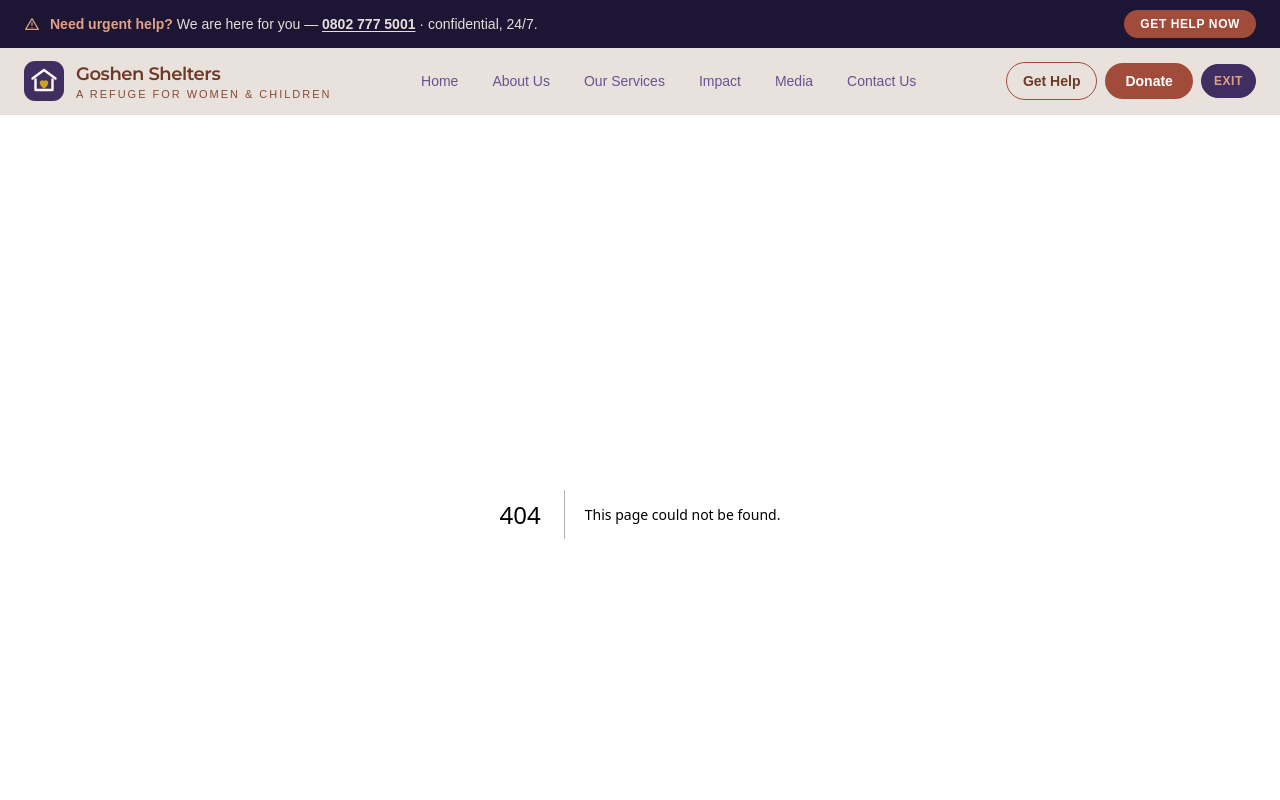
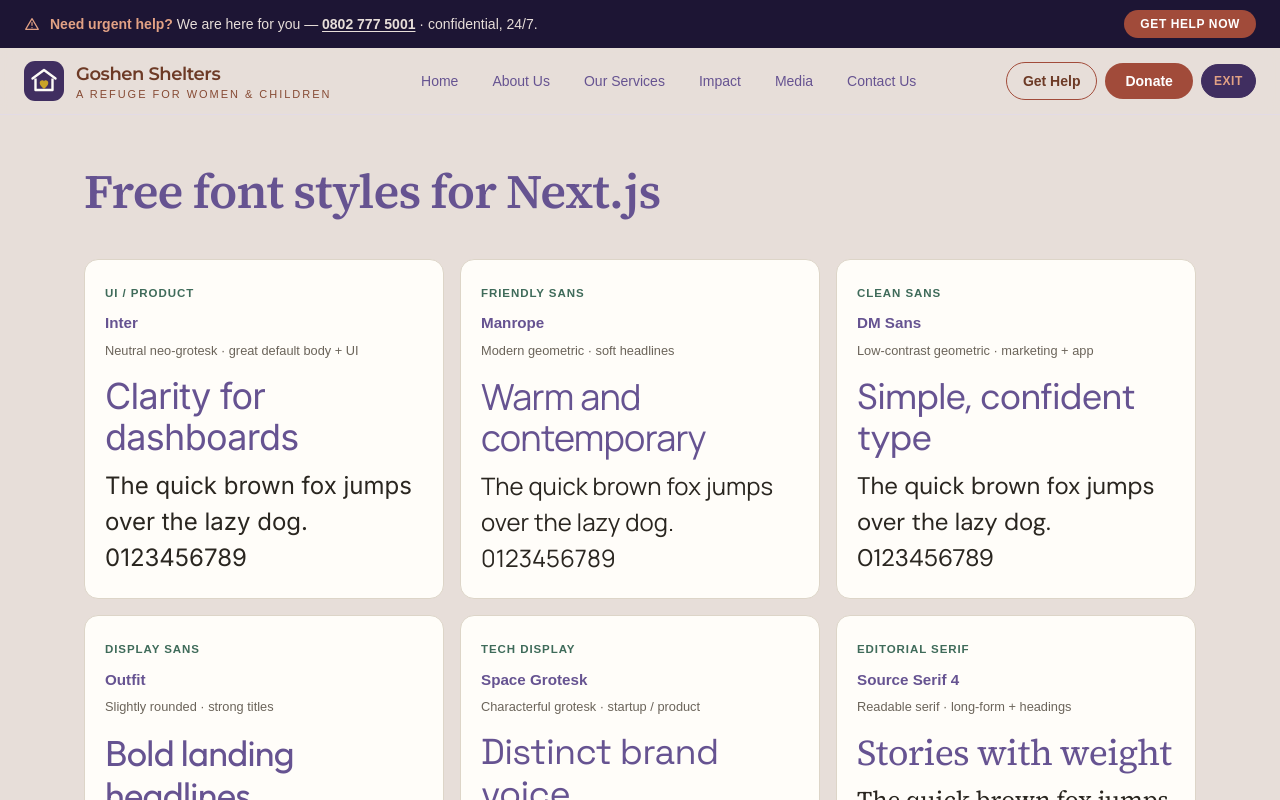
Before and after one commit to Emmancipated/Goshen, a Next.js app: page /fonty in a window 1280 px wide. Before the commit this address had no page. Shown: the top 800 px of the page. Built offline with nearby package versions, Linux system fonts and the light colour scheme.

Commit message:
feat: show some fonts

```diff
--- /dev/null
+++ b/app/fonty/font.ts
@@ -0,0 +1,83 @@
+import {
+  DM_Sans,
+  IBM_Plex_Mono,
+  Instrument_Serif,
+  Inter,
+  Libre_Baskerville,
+  Manrope,
+  Outfit,
+  Source_Serif_4,
+  Space_Grotesk,
+} from "next/font/google";
+
+/** Self-hosted via next/font — no runtime Google CSS request in production. */
+export const inter = Inter({
+  subsets: ["latin"],
+  variable: "--font-inter",
+  display: "swap",
+});
+
+export const manrope = Manrope({
+  subsets: ["latin"],
+  variable: "--font-manrope",
+  display: "swap",
+});
+
+export const dmSans = DM_Sans({
+  subsets: ["latin"],
+  variable: "--font-dm-sans",
+  display: "swap",
+});
+
+export const outfit = Outfit({
+  subsets: ["latin"],
+  variable: "--font-outfit",
+  display: "swap",
+});
+
+export const spaceGrotesk = Space_Grotesk({
+  subsets: ["latin"],
+  variable: "--font-space-grotesk",
+  display: "swap",
+});
+
+export const sourceSerif = Source_Serif_4({
+  subsets: ["latin"],
+  variable: "--font-source-serif",
+  display: "swap",
+});
+
+export const libreBaskerville = Libre_Baskerville({
+  subsets: ["latin"],
+  weight: ["400", "700"],
+  style: ["normal", "italic"],
+  variable: "--font-libre-baskerville",
+  display: "swap",
+});
+
+export const instrumentSerif = Instrument_Serif({
+  subsets: ["latin"],
+  weight: "400",
+  style: ["normal", "italic"],
+  variable: "--font-instrument-serif",
+  display: "swap",
+});
+
+export const ibmPlexMono = IBM_Plex_Mono({
+  subsets: ["latin"],
+  weight: ["400", "500"],
+  variable: "--font-ibm-plex-mono",
+  display: "swap",
+});
+
+export const fontVariables = [
+  inter.variable,
+  manrope.variable,
+  dmSans.variable,
+  outfit.variable,
+  spaceGrotesk.variable,
+  sourceSerif.variable,
+  libreBaskerville.variable,
+  instrumentSerif.variable,
+  ibmPlexMono.variable,
+].join(" ");
--- /dev/null
+++ b/app/fonty/page.module.css
@@ -0,0 +1,144 @@
+.wrap {
+  max-width: 72rem;
+  margin: 0 auto;
+  padding: 2.5rem 1.25rem 4rem;
+}
+
+.header {
+  margin-bottom: 2rem;
+}
+
+.title {
+  font-family: var(--font-source-serif), Georgia, serif;
+  font-weight: 600;
+  font-size: clamp(2rem, 4vw, 3rem);
+  margin: 0 0 0.5rem;
+  letter-spacing: -0.02em;
+}
+
+.lede {
+  color: var(--muted);
+  max-width: 42rem;
+  margin: 0;
+}
+
+.lede code,
+.footer code,
+.inline {
+  font-family: var(--font-ibm-plex-mono), ui-monospace, monospace;
+  font-size: 0.78rem;
+  background: #f0ebe3;
+  padding: 0.15rem 0.4rem;
+  border-radius: 6px;
+}
+
+.grid {
+  display: grid;
+  grid-template-columns: repeat(auto-fit, minmax(18rem, 1fr));
+  gap: 1rem;
+}
+
+.card {
+  background: var(--card);
+  border: 1px solid var(--line);
+  border-radius: 14px;
+  padding: 1.25rem 1.25rem 1.4rem;
+  min-height: 14rem;
+}
+
+.tag {
+  display: inline-block;
+  font-size: 0.72rem;
+  letter-spacing: 0.08em;
+  text-transform: uppercase;
+  color: var(--accent);
+  font-weight: 600;
+  margin-bottom: 0.65rem;
+}
+
+.name {
+  font-size: 0.95rem;
+  font-weight: 600;
+  margin: 0 0 0.35rem;
+}
+
+.meta {
+  font-size: 0.8rem;
+  color: var(--muted);
+  margin: 0 0 1rem;
+}
+
+.sampleXl {
+  /* font-size: 2rem; */
+  line-height: 1.15;
+  margin: 0 0 0.55rem;
+  letter-spacing: -0.02em;
+}
+
+.sampleMono {
+  /* font-size: 1.35rem; */
+  line-height: 1.25;
+  margin: 0 0 0.55rem;
+}
+
+.sampleBody {
+  font-size: 1.5rem;
+  margin: 0;
+  color: #2a2620;
+}
+
+.footer {
+  margin-top: 2rem;
+  padding-top: 1rem;
+  border-top: 1px solid var(--line);
+  color: var(--muted);
+  font-size: 0.9rem;
+}
+
+.code {
+  margin: 0.75rem 0 0;
+  padding: 1rem;
+  overflow: auto;
+  background: #1c1a17;
+  color: #f4efe6;
+  border-radius: 12px;
+  font-family: var(--font-ibm-plex-mono), ui-monospace, monospace;
+  font-size: 0.78rem;
+  line-height: 1.55;
+}
+
+.inter {
+  font-family: var(--font-inter), system-ui, sans-serif;
+}
+
+.manrope {
+  font-family: var(--font-manrope), system-ui, sans-serif;
+}
+
+.dmSans {
+  font-family: var(--font-dm-sans), system-ui, sans-serif;
+}
+
+.outfit {
+  font-family: var(--font-outfit), system-ui, sans-serif;
+}
+
+.spaceGrotesk {
+  font-family: var(--font-space-grotesk), system-ui, sans-serif;
+}
+
+.sourceSerif {
+  font-family: var(--font-source-serif), Georgia, serif;
+}
+
+.libreBaskerville {
+  font-family: var(--font-libre-baskerville), Georgia, serif;
+}
+
+.instrumentSerif {
+  font-family: var(--font-instrument-serif), Georgia, serif;
+}
+
+.ibmPlexMono {
+  font-family: var(--font-ibm-plex-mono), ui-monospace, monospace;
+}
--- /dev/null
+++ b/app/fonty/page.tsx
@@ -0,0 +1,118 @@
+import styles from "./page.module.css";
+type Specimen = {
+  tag: string;
+  name: string;
+  meta: string;
+  headline: string;
+  body: string;
+  className: string;
+  headlineSize?: "xl" | "mono";
+};
+
+const SPECIMENS: Specimen[] = [
+  {
+    tag: "UI / product",
+    name: "Inter",
+    meta: "Neutral neo-grotesk · great default body + UI",
+    headline: "Clarity for dashboards",
+    body: "The quick brown fox jumps over the lazy dog. 0123456789",
+    className: styles.inter,
+  },
+  {
+    tag: "Friendly sans",
+    name: "Manrope",
+    meta: "Modern geometric · soft headlines",
+    headline: "Warm and contemporary",
+    body: "The quick brown fox jumps over the lazy dog. 0123456789",
+    className: styles.manrope,
+  },
+  {
+    tag: "Clean sans",
+    name: "DM Sans",
+    meta: "Low-contrast geometric · marketing + app",
+    headline: "Simple, confident type",
+    body: "The quick brown fox jumps over the lazy dog. 0123456789",
+    className: styles.dmSans,
+  },
+  {
+    tag: "Display sans",
+    name: "Outfit",
+    meta: "Slightly rounded · strong titles",
+    headline: "Bold landing headlines",
+    body: "The quick brown fox jumps over the lazy dog. 0123456789",
+    className: styles.outfit,
+  },
+  {
+    tag: "Tech display",
+    name: "Space Grotesk",
+    meta: "Characterful grotesk · startup / product",
+    headline: "Distinct brand voice",
+    body: "The quick brown fox jumps over the lazy dog. 0123456789",
+    className: styles.spaceGrotesk,
+  },
+  {
+    tag: "Editorial serif",
+    name: "Source Serif 4",
+    meta: "Readable serif · long-form + headings",
+    headline: "Stories with weight",
+    body: "The quick brown fox jumps over the lazy dog. 0123456789",
+    className: styles.sourceSerif,
+  },
+  {
+    tag: "Classic serif",
+    name: "Libre Baskerville",
+    meta: "Traditional · trustworthy / academic",
+    headline: "Established tone",
+    body: "The quick brown fox jumps over the lazy dog. 0123456789",
+    className: styles.libreBaskerville,
+  },
+  {
+    tag: "Expressive serif",
+    name: "Instrument Serif",
+    meta: "High-contrast display · hero only",
+    headline: "Make one line sing",
+    body: "Best for large headlines, not dense UI copy.",
+    className: styles.instrumentSerif,
+  },
+  {
+    tag: "Code / data",
+    name: "IBM Plex Mono",
+    meta: "Monospace · IDs, code, tables",
+    headline: 'const font = "plex"',
+    body: "ABCDEFabcdef 0123456789 — email@academy.test",
+    className: styles.ibmPlexMono,
+    headlineSize: "mono",
+  },
+];
+
+export default function HomePage() {
+  return (
+    <main className={styles.wrap}>
+      <header className={styles.header}>
+        <h1 className={styles.title}>Free font styles for Next.js</h1>
+      </header>
+
+      <section className={styles.grid}>
+        {SPECIMENS.map((font) => (
+          <article key={font.name} className={styles.card}>
+            <div className={styles.tag}>{font.tag}</div>
+            <p className={styles.name}>{font.name}</p>
+            <p className={styles.meta}>{font.meta}</p>
+            <p
+              className={`${font.className} ${
+                font.headlineSize === "mono"
+                  ? styles.sampleMono
+                  : styles.sampleXl
+              } text-4xl`}
+            >
+              {font.headline}
+            </p>
+            <p className={`${font.className} ${styles.sampleBody}`}>
+              {font.body}
+            </p>
+          </article>
+        ))}
+      </section>
+    </main>
+  );
+}
--- a/app/globals.css
+++ b/app/globals.css
@@ -1,5 +1,14 @@
 @import "tailwindcss";
 
+/* for fonty */
+:root {
+  --bg: #f7f4ef;
+  --ink: #1c1a17;
+  --muted: #6b645a;
+  --line: #ddd5c8;
+  --accent: #3f6b5a;
+  --card: #fffdf9;
+}
 @theme {
   --color-night-950: #1d1534;
   --color-night-900: #402e60;
--- a/app/layout.tsx
+++ b/app/layout.tsx
@@ -5,6 +5,7 @@
 import { SiteHeader } from "@/components/site-header";
 import { SiteFooter } from "@/components/site-footer";
 import { HelpModalProvider } from "@/components/help-modal-provider";
+import { fontVariables } from "./fonty/font";
 
 const montserrat = Montserrat({
   variable: "--font-montserrat",
@@ -48,7 +49,10 @@
   children: React.ReactNode;
 }>) {
   return (
-    <html lang="en" className={`${montserrat.variable} h-full antialiased`}>
+    <html
+      lang="en"
+      className={`${montserrat.variable} ${fontVariables} h-full antialiased`}
+    >
       <body className="flex min-h-full flex-col">
         <HelpModalProvider>
           <EmergencyBanner />
--- a/app/page.tsx
+++ b/app/page.tsx
@@ -45,8 +45,8 @@
         />
       </div>
 
-      <div className="absolute inset-0 bg-gradient-to-r from-night-950/95 via-night-950/55 to-night-950/10" />
-      <div className="absolute inset-0 bg-gradient-to-t from-night-950 via-night-950/10 to-transparent" />
+      <div className="absolute inset-0 bg-linear-to-r from-night-950/95 via-night-950/55 to-night-950/10" />
+      <div className="absolute inset-0 bg-linear-to-t from-night-950 via-night-950/10 to-transparent" />
 
       <div aria-hidden="true" className="pointer-events-none absolute inset-0">
         <div className="animate-float-slow absolute -top-24 -right-24 h-96 w-96 rounded-full bg-gold-500/15 blur-3xl" />
@@ -74,10 +74,14 @@
             className="animate-fade-up mt-6 max-w-xl text-lg leading-8 text-white/80"
             style={{ animationDelay: "200ms" }}
           >
-            We provide hope, shelter, healing and practical support for women escaping domestic violence.
+            We provide hope, shelter, healing and practical support for women
+            escaping domestic violence.
           </p>
 
-          <div className="animate-fade-up mt-9 flex flex-col gap-3 sm:flex-row" style={{ animationDelay: "300ms" }}>
+          <div
+            className="animate-fade-up mt-9 flex flex-col gap-3 sm:flex-row"
+            style={{ animationDelay: "300ms" }}
+          >
             <HelpButton
               className="group inline-flex items-center justify-center gap-2 rounded-full bg-gold-500 px-8 py-4 text-sm font-bold uppercase tracking-wider text-white transition-all hover:-translate-y-0.5 hover:bg-gold-600 active:translate-y-0 active:scale-[0.98]"
               title="I Need Help"
@@ -102,8 +106,13 @@
                 <PhoneIcon className="h-5 w-5" />
               </span>
               <div>
-                <p className="text-xs font-semibold uppercase tracking-wider text-gold-300">Confidential helpline · 24/7</p>
-                <a href="tel:+2348027775001" className="font-display text-2xl font-semibold text-white hover:text-gold-300">
+                <p className="text-xs font-semibold uppercase tracking-wider text-gold-300">
+                  Confidential helpline · 24/7
+                </p>
+                <a
+                  href="tel:+2348027775001"
+                  className="font-display text-2xl font-semibold text-white hover:text-gold-300"
+                >
                   0802 777 5001
                 </a>
               </div>
@@ -118,17 +127,24 @@
             </a>
           </div>
 
-          <div className="animate-fade-up mt-8 flex max-w-xl flex-col gap-3 sm:flex-row" style={{ animationDelay: "500ms" }}>
+          <div
+            className="animate-fade-up mt-8 flex max-w-xl flex-col gap-3 sm:flex-row"
+            style={{ animationDelay: "500ms" }}
+          >
             <div className="flex flex-1 items-center gap-3 rounded-2xl border border-white/10 bg-white/5 px-4 py-3 backdrop-blur">
               <ShieldIcon className="h-5 w-5 shrink-0 text-gold-400" />
               <p className="text-sm leading-5 text-white/85">
-                <span className="font-semibold text-white">100% confidential</span> — you are in control, always
+                <span className="font-semibold text-white">
+                  100% confidential
+                </span>{" "}
+                — you are in control, always
               </p>
             </div>
             <div className="flex flex-1 items-center gap-3 rounded-2xl border border-white/10 bg-white/5 px-4 py-3 backdrop-blur">
               <SparklesIcon className="h-5 w-5 shrink-0 text-gold-400" />
               <p className="text-sm leading-5 text-white/85">
-                <span className="font-semibold text-white">Since 2015</span> — restoring women &amp; children in Nigeria
+                <span className="font-semibold text-white">Since 2015</span> —
+                restoring women &amp; children in Nigeria
               </p>
             </div>
           </div>
@@ -151,8 +167,12 @@
             <span className="flex h-12 w-12 items-center justify-center rounded-xl bg-gold-500 text-white transition-transform group-hover:scale-110">
               <ShieldIcon className="h-6 w-6" />
             </span>
-            <span className="mt-5 font-display text-xl font-semibold text-gold-700">I need help</span>
-            <span className="mt-2 flex-1 text-sm leading-6 text-night-600">You are not alone. We are here for you.</span>
+            <span className="mt-5 font-display text-xl font-semibold text-gold-700">
+              I need help
+            </span>
+            <span className="mt-2 flex-1 text-sm leading-6 text-night-600">
+              You are not alone. We are here for you.
+            </span>
             <span className="mt-5 inline-flex items-center gap-1.5 text-sm font-bold uppercase tracking-wider text-gold-700 group-hover:text-gold-600">
               Get Help Now
               <ArrowRightIcon className="h-4 w-4 transition-transform group-hover:translate-x-1" />
@@ -168,8 +188,12 @@
             <span className="flex h-12 w-12 items-center justify-center rounded-xl bg-gold-500 text-white transition-transform group-hover:scale-110">
               <HeartIcon className="h-6 w-6" />
             </span>
-            <span className="mt-5 font-display text-xl font-semibold text-gold-700">I want to support</span>
-            <span className="mt-2 flex-1 text-sm leading-6 text-night-600">Your support can change a life.</span>
+            <span className="mt-5 font-display text-xl font-semibold text-gold-700">
+              I want to support
+            </span>
+            <span className="mt-2 flex-1 text-sm leading-6 text-night-600">
+              Your support can change a life.
+            </span>
             <span className="mt-5 inline-flex items-center gap-1.5 text-sm font-bold uppercase tracking-wider text-gold-700 group-hover:text-gold-600">
               Support Us
               <ArrowRightIcon className="h-4 w-4 transition-transform group-hover:translate-x-1" />
@@ -186,8 +210,12 @@
             <span className="flex h-12 w-12 items-center justify-center rounded-xl bg-gold-500 text-white transition-transform group-hover:scale-110">
               <UserPlusIcon className="h-6 w-6" />
             </span>
-            <span className="mt-5 font-display text-xl font-semibold text-gold-700">I want to partner</span>
-            <span className="mt-2 flex-1 text-sm leading-6 text-night-600">Together, we can build a safer tomorrow.</span>
+            <span className="mt-5 font-display text-xl font-semibold text-gold-700">
+              I want to partner
+            </span>
+            <span className="mt-2 flex-1 text-sm leading-6 text-night-600">
+              Together, we can build a safer tomorrow.
+            </span>
             <span className="mt-5 inline-flex items-center gap-1.5 text-sm font-bold uppercase tracking-wider text-gold-700 group-hover:text-gold-600">
               Work With Us
               <ArrowRightIcon className="h-4 w-4 transition-transform group-hover:translate-x-1" />
@@ -204,13 +232,19 @@
     <section className="bg-cream-100">
       <div className="mx-auto grid max-w-7xl gap-12 px-4 py-20 sm:px-6 lg:grid-cols-2 lg:gap-16">
         <Reveal>
-          <p className="text-xs font-bold uppercase tracking-[0.2em] text-gold-600">Our Impact So Far</p>
+          <p className="text-xs font-bold uppercase tracking-[0.2em] text-gold-600">
+            Our Impact So Far
+          </p>
           <h2 className="mt-3 font-display text-3xl font-semibold tracking-tight sm:text-4xl">
             Changing lives. Building hope.
           </h2>
           <div className="mt-10 grid grid-cols-2 gap-4 sm:grid-cols-3">
             {IMPACT_STATS.map(({ value, label }, i) => (
-              <Reveal key={label} delay={(i % 3) * 70} className="rounded-2xl border border-night-100 bg-white p-5 text-center shadow-sm transition-colors hover:border-gold-300">
+              <Reveal
+                key={label}
+                delay={(i % 3) * 70}
+                className="rounded-2xl border border-night-100 bg-white p-5 text-center shadow-sm transition-colors hover:border-gold-300"
+              >
                 <p className="font-display text-2xl font-semibold text-gold-700 sm:text-3xl">
                   <StatCounter value={value} />
                 </p>
@@ -228,13 +262,18 @@
         </Reveal>
 
         <Reveal delay={100}>
-          <p className="text-xs font-bold uppercase tracking-[0.2em] text-gold-600">A Message From Our Founder</p>
-          <h2 className="mt-3 font-display text-3xl font-semibold tracking-tight sm:text-4xl">Why Goshen exists</h2>
+          <p className="text-xs font-bold uppercase tracking-[0.2em] text-gold-600">
+            A Message From Our Founder
+          </p>
+          <h2 className="mt-3 font-display text-3xl font-semibold tracking-tight sm:text-4xl">
+            Why Goshen exists
+          </h2>
           <div className="mt-8">
             <FounderVideo />
           </div>
           <p className="mt-5 max-w-lg text-sm leading-7 text-night-600">
-            Hear the story and vision behind God&rsquo;s Home for Women Foundation and Goshen Shelters.
+            Hear the story and vision behind God&rsquo;s Home for Women
+            Foundation and Goshen Shelters.
           </p>
           <Link
             href="/media"
```
Also changed, not shown: app/about/page.tsx (+100 -44 lines).
